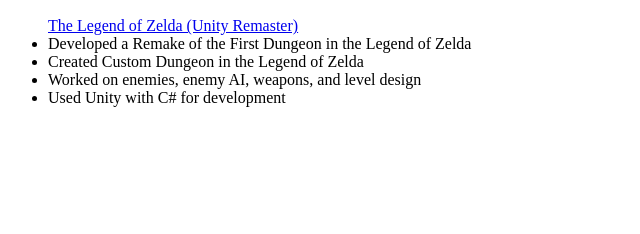
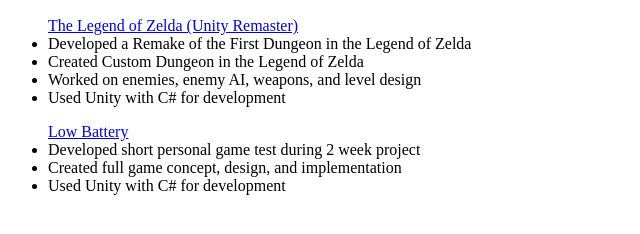
Before and after one commit to jjkeane/jjkeane.github.io, a plain HTML site: page index.html in a window 1280 px wide. Shown: the part 96-330 px from the top of the page, without its empty margins (0-640 px from the left). Drawn offline with Linux system fonts and the light colour scheme.

Commit message:
P2 changes

```diff
--- a/index.html
+++ b/index.html
@@ -11,9 +11,12 @@
 <li>Created Custom Dungeon in the Legend of Zelda</li>
 <li>Worked on enemies, enemy AI, weapons, and level design</li>
 <li>Used Unity with C# for development</li>
+</ul>
 
-</li>
-
+<ul><a href="https://jjkeane17.itch.io/low-battery-p2-gold">Low Battery</a>
+<li>Developed short personal game test during 2 week project</li>
+<li>Created full game concept, design, and implementation</li>
+<li>Used Unity with C# for development</li>
 </ul>
 
 <!-- TIP: Rename this file "index.html", and it will become the default landing page whenever someone navigates their browser to your domain. -->
```
